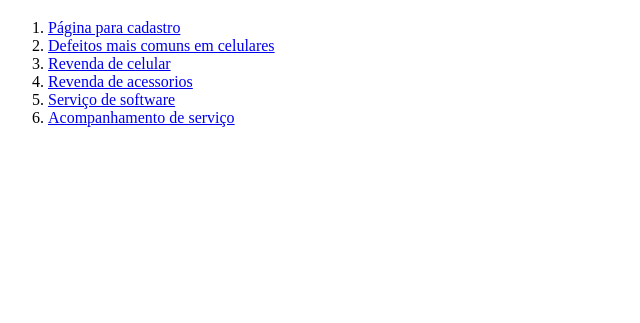
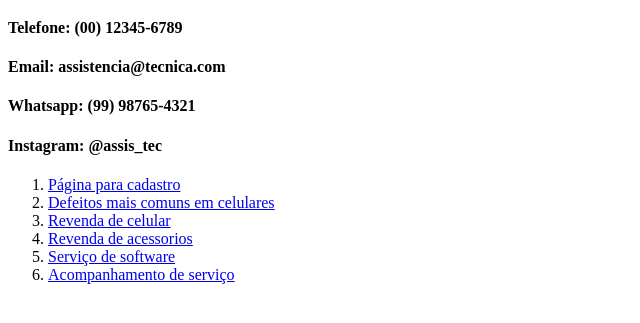
Before and after one commit to klayverxd/tecweb, a plain HTML site: page index.html in a window 1280 px wide. Shown: the part 61-384 px from the top of the page, without its empty margins (0-640 px from the left). Drawn offline with Linux system fonts and the light colour scheme.

Commit message:
feat: informações da assistência

```diff
--- a/index.html
+++ b/index.html
@@ -8,7 +8,15 @@
 	</head>
 
 	<body>
+		<header>
 			<h1>Assistência técnica de celular</h1>
+			<h4>Telefone: (00) 12345-6789</h4>
+			<h4>Email: assistencia@tecnica.com</h4>
+			<h4>Whatsapp: (99) 98765-4321</h4>
+			<h4>Instagram: @assis_tec</h4>
+		</header>
+		<main>
+			<nav>
 				<ol>
 					<li><a href="pages/cadastro.html">Página para cadastro</a></li>
 					<li>
@@ -27,5 +35,7 @@
 						>
 					</li>
 				</ol>
+			</nav>
+		</main>
 	</body>
 </html>
```
Lines whose indentation alone changed are shown as unchanged.
